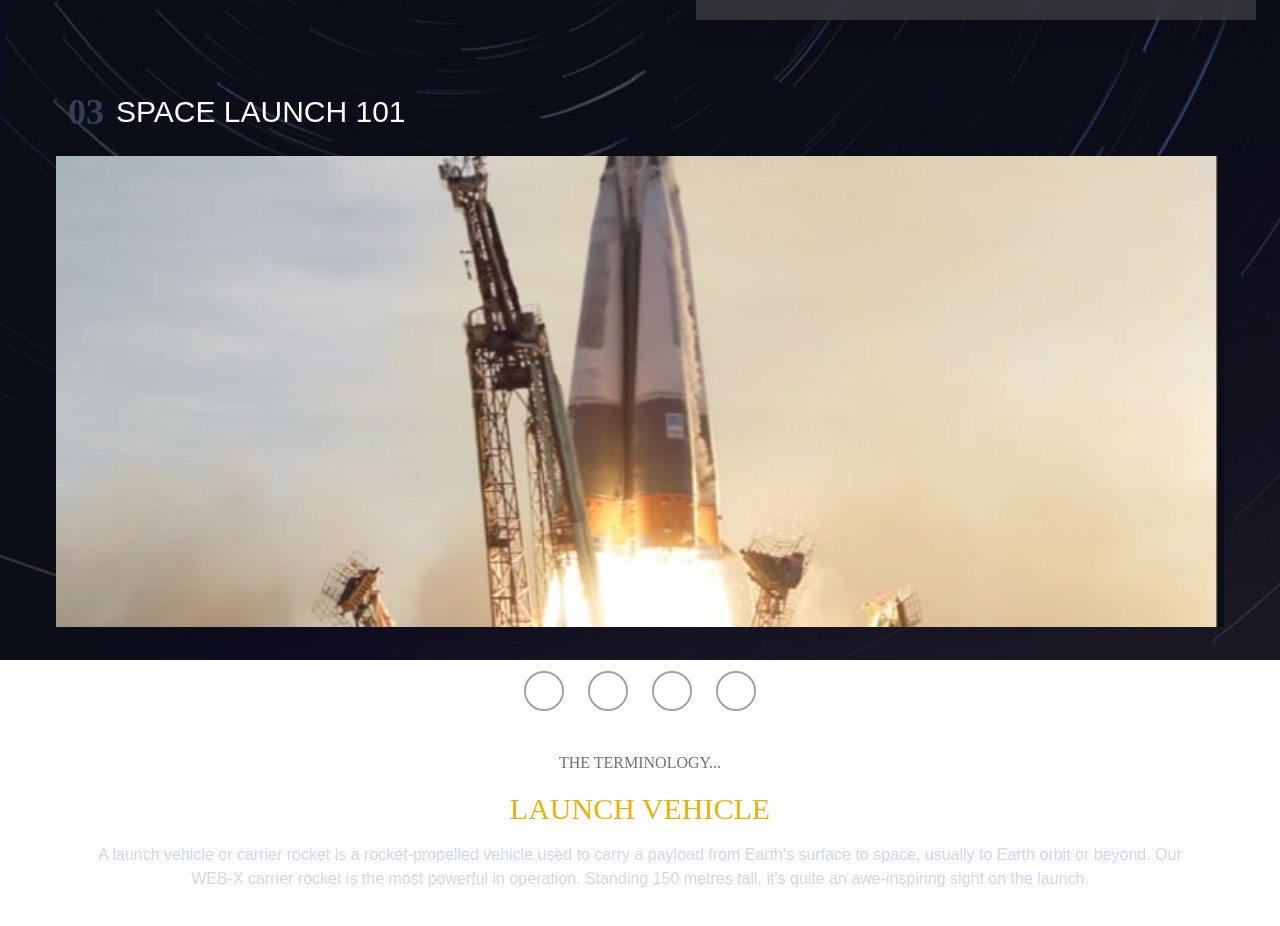
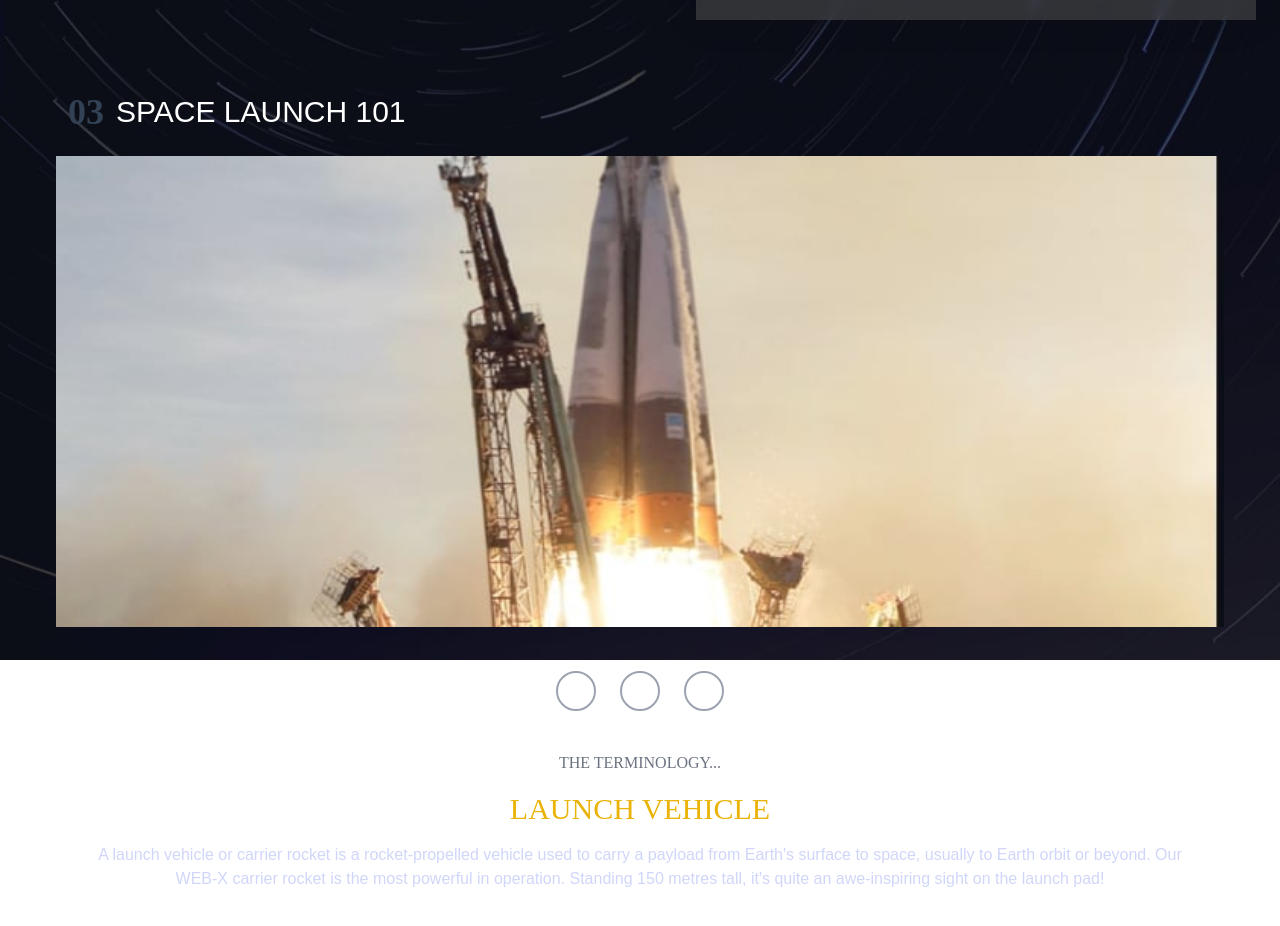
Before and after one commit to SaiSawant1/space-tourism, a Next.js app: page /technology in a window 1280 px wide. Shown: the part 140-1066 px from the top of the page. Built offline with nearby package versions, Linux system fonts and the light colour scheme.

Commit message:
new feature added to change the to different tech

```diff
--- a/constant/desInfo.tsx
+++ b/constant/desInfo.tsx
@@ -44,3 +44,23 @@ export const CrewInfo = [
     },
 
 ]
+export const TechInfo=[
+    {
+        tech:"LAUNCH VEHICLE",
+        text:"A launch vehicle or carrier rocket is a rocket-propelled vehicle used to carry a payload from Earth's surface to space, usually to Earth orbit or beyond. Our WEB-X carrier rocket is the most powerful in operation. Standing 150 metres tall, it's quite an awe-inspiring sight on the launch pad!",
+        portrait:"/technology/image-launch-vehicle-portrait.jpg",
+        landscape:"/technology/image-launch-vehicle-landscape.jpg",
+    },
+    {
+        tech:"SPACEPORT",
+        text:"A spaceport or cosmodrome is a site for launching (or receiving) spacecraft, by analogy to the seaport for ships or airport for aircraft. Based in the famous Cape Canaveral, our spaceport is ideally situated to take advantage of the Earth’s rotation for launch.",
+        portrait:"/technology/image-spaceport-portrait.jpg",
+        landscape:"/technology/image-spaceport-landscape.jpg",
+    },
+    {
+        tech:"SPACE CAPSULE",
+        text:"A space capsule is an often-crewed spacecraft that uses a blunt-body reentry capsule to reenter the Earth's atmosphere without wings. Our capsule is where you'll spend your time during the flight. It includes a space gym, cinema, and plenty of other activities to keep you entertained.",
+        portrait:"/technology/image-space-capsule-portrait.jpg",
+        landscape:"/technology/image-space-capsule-landscape.jpg",
+    },
+]
--- a/src/app/technology/page.tsx
+++ b/src/app/technology/page.tsx
@@ -1,6 +1,7 @@
 import { Navbar } from "@/components";
 import TechContent from "@/components/tech/TechContent";
 import TechImage from "@/components/tech/TechImage";
+import TechPage from "@/components/tech/TechPage";
 
 
 export default function Home() {
@@ -18,10 +19,7 @@ export default function Home() {
             SPACE LAUNCH 101
           </h2>
         </div>
-        <div className="flex flex-col w-full h-full">
-          <TechImage />
-          <TechContent />
-        </div>
+        <TechPage/>
       </main>
     </div>
   );
--- a/src/components/tech/TechContent.tsx
+++ b/src/components/tech/TechContent.tsx
@@ -1,31 +1,29 @@
+const TechContent = ({
+  current,
+  changeCurrentInfo
+}: {
+  current: { tech: string; text: string; portrait: string; landscape: string },
+  changeCurrentInfo: (index: number) => void,
 
-
-const TechContent = () => {
+}) => {
   return (
     <div className="h-full w-full my-5 flex flex-col content__center">
       <div className="w-full h-full flex content__center">
-        <span className="w-10 h-10 mx-3 flex content__center border-gray-400 border-2 text-white rounded-[50%]">
+        <span onClick={() => changeCurrentInfo(0)} className="w-10 h-10 mx-3 flex content__center border-gray-400 border-2 text-white rounded-[50%]">
           1
         </span>
-        <span className="w-10 h-10 mx-3 flex content__center border-gray-400 border-2 text-white rounded-[50%]">
+        <span onClick={() => changeCurrentInfo(1)} className="w-10 h-10 mx-3 flex content__center border-gray-400 border-2 text-white rounded-[50%]">
           2
         </span>
-        <span className="w-10 h-10 mx-3 flex content__center border-gray-400 border-2 text-white rounded-[50%]">
+        <span onClick={() => changeCurrentInfo(2)} className="w-10 h-10 mx-3 flex content__center border-gray-400 border-2 text-white rounded-[50%]">
           3
-        </span>
-        <span className="w-10 h-10 mx-3 flex content__center border-gray-400 border-2 text-white rounded-[50%]">
-          4
         </span>
       </div>
       <div className="flex flex-col content__center my-10">
         <h2 className="text-gray-500">THE TERMINOLOGY...</h2>
-        <h1 className="text-yellow-500 text-3xl my-4">LAUNCH VEHICLE</h1>
+        <h1 className="text-yellow-500 text-3xl my-4">{current.tech}</h1>
         <p className="text-p-purple barlow text-center px-10">
-          A launch vehicle or carrier rocket is a rocket-propelled vehicle used
-          to carry a payload from Earth&apos;s surface to space, usually to Earth
-          orbit or beyond. Our WEB-X carrier rocket is the most powerful in
-          operation. Standing 150 metres tall, it&apos;s quite an awe-inspiring sight
-          on the launch.
+          {current.text}
         </p>
       </div>
     </div>
--- a/src/components/tech/TechImage.tsx
+++ b/src/components/tech/TechImage.tsx
@@ -1,18 +1,23 @@
-import Image from 'next/image'
-import React from 'react'
+import Image from "next/image";
+import React from "react";
 
-const TechImage = () => {
+const TechImage = ({
+  current,
+}: {
+  current: { tech: string; text: string; portrait: string; landscape: string },
+
+}) => {
   return (
     <div className="w-full my-6">
       <Image
-              src="/technology/image-launch-vehicle-landscape.jpg"
+        src={current.landscape}
         alt="launch vehicle"
         width={375}
         height={170}
         className="object-contain w-full"
       />
     </div>
-  )
-}
+  );
+};
 
-export default TechImage
+export default TechImage;
--- /dev/null
+++ b/src/components/tech/TechPage.tsx
@@ -0,0 +1,19 @@
+'use client';
+import React from "react";
+import TechImage from "./TechImage";
+import TechContent from "./TechContent";
+import { TechInfo } from "../../../constant/desInfo";
+const TechPage = () => {
+    const [currentInfo, setCurrentInfo] = React.useState(TechInfo[0]);
+    const changeCurrentInfo = (index:number) => {
+        setCurrentInfo(TechInfo[index]);
+    }
+  return (
+    <div className="flex flex-col w-full h-full">
+      <TechImage  current={currentInfo} />
+      <TechContent changeCurrentInfo={changeCurrentInfo} current={currentInfo} />
+    </div>
+  );
+};
+
+export default TechPage;
```
Lines whose indentation alone changed are shown as unchanged.
